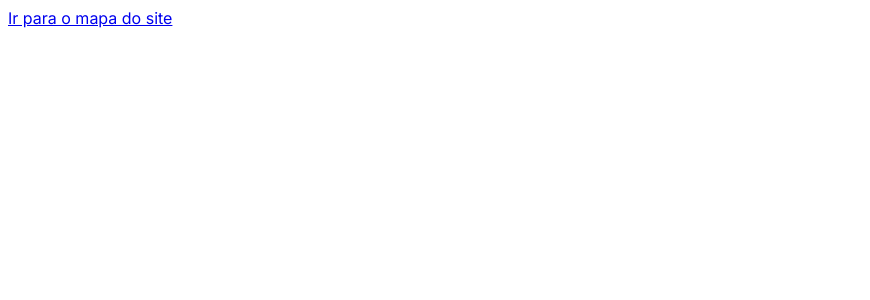
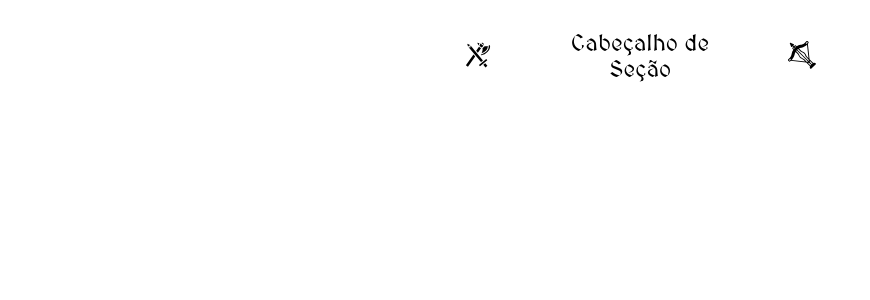
Before and after one commit to MauveMagician/UC7-Store, a Next.js app in the folder uc7-store/: page / in a window 1280 px wide. Shown: the top 300 px of the page, without its empty margins (0-870 px from the left). Built offline with nearby package versions, Linux system fonts and the light colour scheme.

Commit message:
cabeça~lho de seção

```diff
--- /dev/null
+++ b/uc7-store/src/app/cabecalhoDeSecao.js
@@ -0,0 +1,24 @@
+import Link from "next/link";
+import styles from "./cabecalhoDeSecao.module.css";
+
+export default function Csecao() {
+  return (
+    <>
+      <div className={styles.container}>
+        <div className={styles.img1}>
+          <img
+            className={styles.svgstyle}
+            src="/axe-sword-svgrepo-com.svg"
+          ></img>
+        </div>
+        <p className={styles.titulo}>Cabeçalho de Seção</p>
+        <div className={styles.img2}>
+          <img
+            className={styles.svgstyle}
+            src="/crossbow-svgrepo-com.svg"
+          ></img>
+        </div>
+      </div>
+    </>
+  );
+}
--- /dev/null
+++ b/uc7-store/src/app/cabecalhoDeSecao.module.css
@@ -0,0 +1,34 @@
+@import url("https://fonts.googleapis.com/css2?family=MedievalSharp&family=Overpass:ital,wght@0,100..900;1,100..900&display=swap");
+.container {
+  font-family: "MedievalSharp", cursive;
+  color: black;
+  display: grid;
+  text-align: center;
+  width: 100%;
+  height: 10vh;
+  grid-template-columns: 2fr 0.5fr 1fr 0.5fr 2fr;
+  grid-template-areas: "l a b c m";
+  align-items: center;
+  margin: -10px;
+  padding: 10px;
+  gap: 1vh;
+}
+.img1 {
+  grid-area: a;
+}
+.img2 {
+  grid-area: c;
+}
+.svgstyle {
+  height: 28px;
+}
+.titulo {
+  grid-area: b;
+  font-size: 23px;
+  transition: transform 0.6s;
+}
+.titulo:hover {
+  z-index: 2;
+  transform: scale(1.2);
+  transition: transform 0.6s;
+}
--- a/uc7-store/src/app/page.js
+++ b/uc7-store/src/app/page.js
@@ -1,9 +1,10 @@
 import Link from "next/link";
+import Csecao from "./cabecalhoDeSecao";
 
 export default function Home() {
   return (
     <div>
-      <Link href="/mapa">Ir para o mapa do site</Link>
+      <Csecao></Csecao>
     </div>
   );
 }
```
Also changed, not shown: uc7-store/public/axe-sword-svgrepo-com.svg (added), uc7-store/public/crossbow-svgrepo-com.svg (added).
